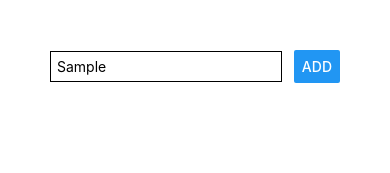
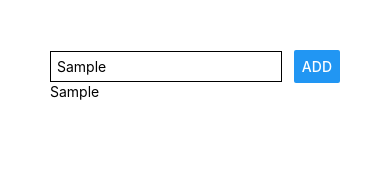
Before and after one commit to Moizasif/react-native, a React Native app: screen / in a window 390 px wide. Both pictures are taken after typing "Sample" into the empty fields and a click on the button "ADD". Shown: the top 173 px of the page. Built offline with nearby package versions, Linux system fonts and the light colour scheme.

Commit message:
Outputting a List Item

```diff
--- a/App.js
+++ b/App.js
@@ -1,5 +1,5 @@
 import React, {useState} from 'react';
-import { StyleSheet, TextInput, View, Button } from 'react-native';
+import {Text, StyleSheet, TextInput, View, Button } from 'react-native';
 
 export default function App() {
   const [enteredGoal, setEnteredGoal] = useState('');
@@ -23,7 +23,7 @@
            <Button title="ADD"  onPress={addGoalHandler}/>
       </View>
       <View>
-
+             {courseGoals.map((goal) => <Text key={goal}>{goal}</Text>)}
       </View>
     </View>
   );
```
